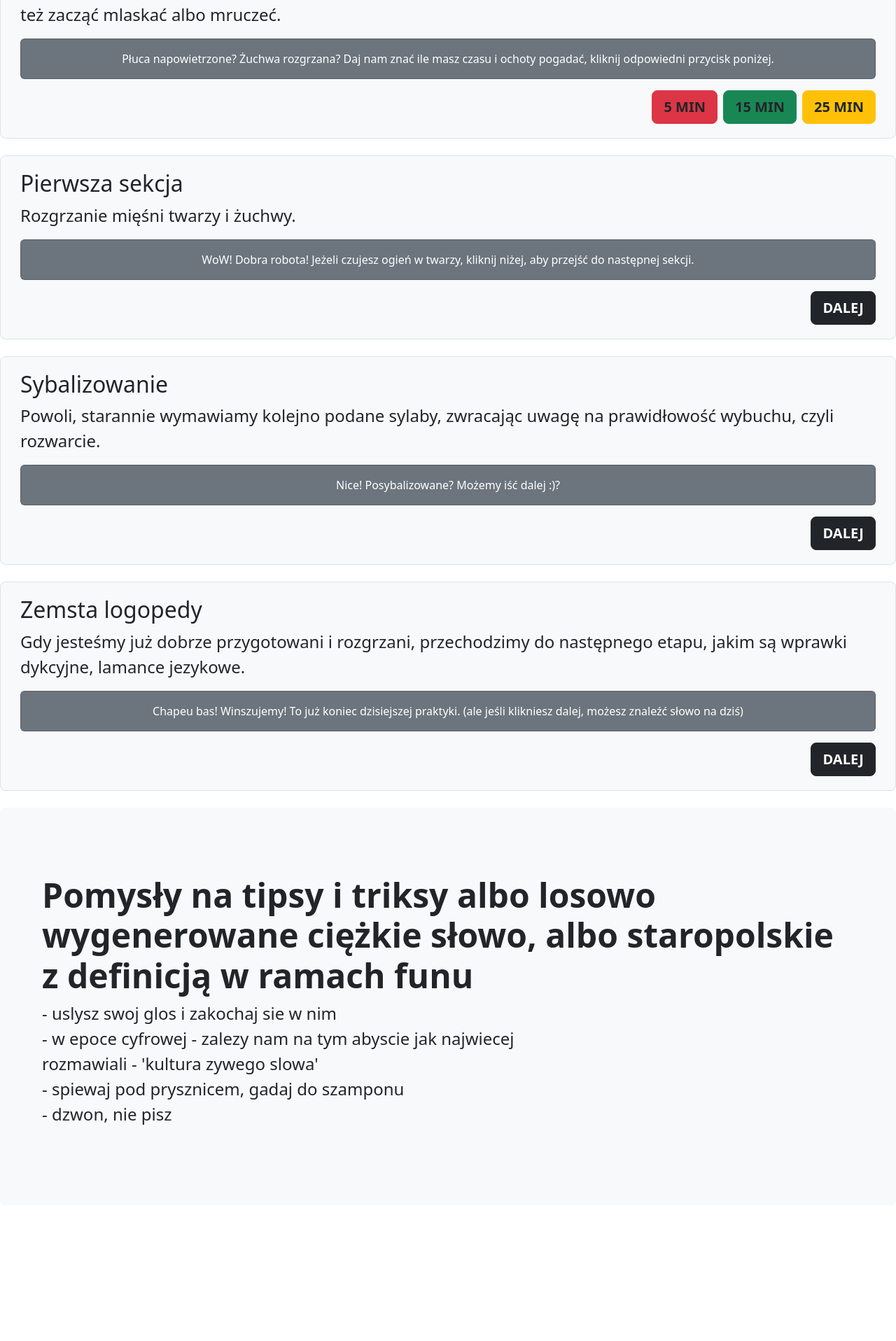
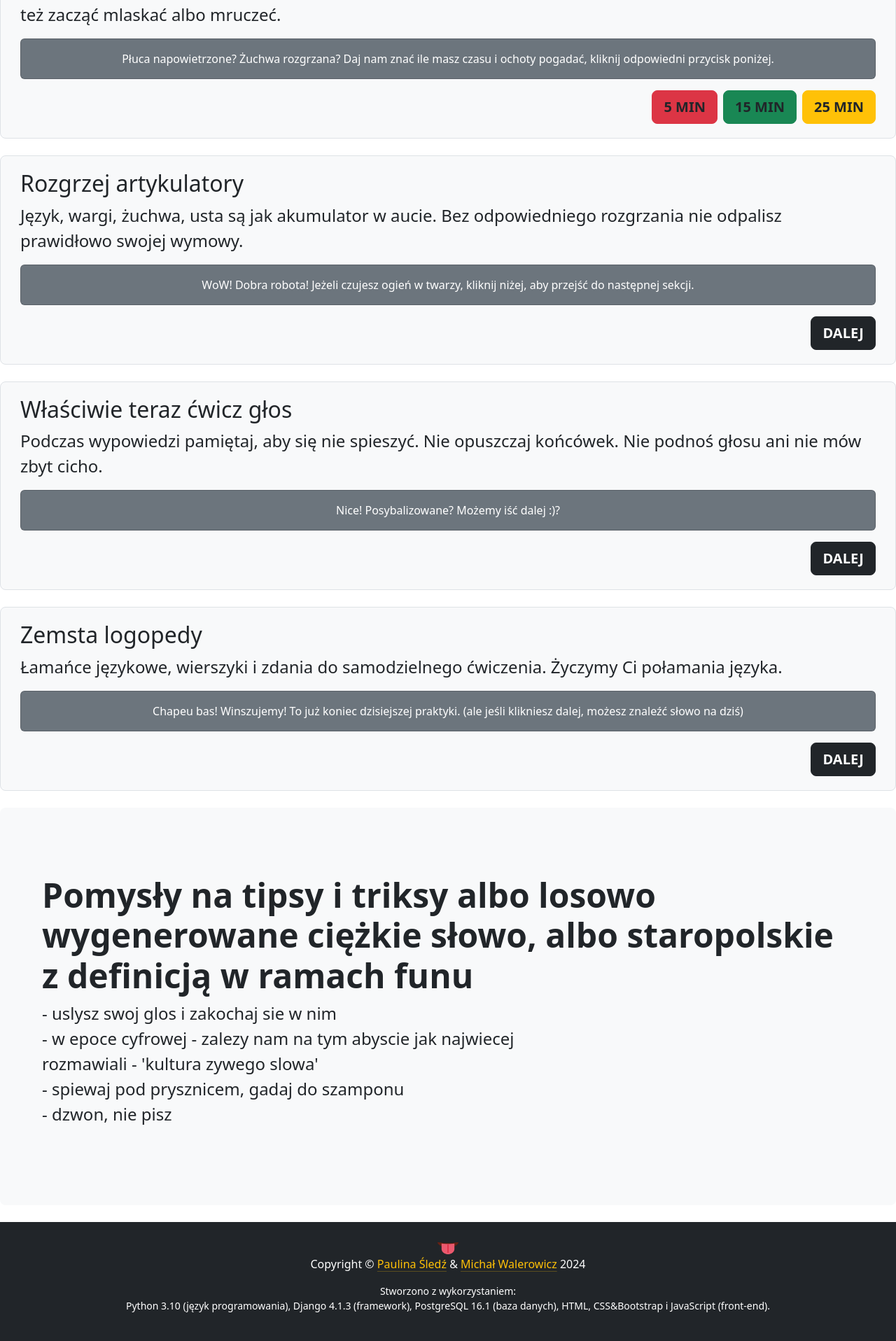
Before and after one commit to draprar/django-tonguetwister_lingwolamki, a Django app: page / in a window 1280 px wide. Shown: the part 664-2580 px from the top of the page at 70% size. Before the commit the page ends 2271 px from the top, so only its background shows below. Run offline with Django 4.2, Linux system fonts and the light colour scheme; data that the repository does not hold is empty; some libraries are stand-ins or nearby versions.

Commit message:
change templates (text)

```diff
--- a/tonguetwister/templates/tonguetwister/base.html
+++ b/tonguetwister/templates/tonguetwister/base.html
@@ -34,5 +34,13 @@
  <div id="content">
         {% block content %}{% endblock %}
  </div>
+
+<footer class="p-4 bg-dark text-white text-center footer" id="footer">
+        <img src="{% static 'assets/ttlogo.png' %}" alt="" width="30" height="24" class="d-inline-block align-text-center"><br>
+          <div class="container">
+              <p>Copyright &copy; <a href="mailto:p.paulinasledz@gmail.com" class="link-warning link-offset-2 link-underline-opacity-25 link-underline-opacity-100-hover">Paulina Śledź</a> & <a href="mailto:waleron@gmail.com" class="link-warning link-offset-2 link-underline-opacity-25 link-underline-opacity-100-hover">Michał Walerowicz</a> 2024</p>
+          <p class="small">Stworzono z wykorzystaniem:<br>Python 3.10 (język programowania), Django 4.1.3 (framework), PostgreSQL 16.1 (baza danych), HTML, CSS&Bootstrap i JavaScript (front-end).</p>
+          </div>
+      </footer>
 </body>
 </html>
--- a/tonguetwister/templates/tonguetwister/main.html
+++ b/tonguetwister/templates/tonguetwister/main.html
@@ -41,8 +41,8 @@
 
 <div class="p-3 mb-4 bg-light border rounded-3" id="apparatus">
     <div class="container-fluid py-1">
-        <h2>Pierwsza sekcja</h2>
-        <p class="col-md-16 fs-4">Rozgrzanie mięśni twarzy i żuchwy.</p>
+        <h2>Rozgrzej artykulatory</h2>
+        <p class="col-md-16 fs-4">Język, wargi, żuchwa, usta są jak akumulator w aucie. Bez odpowiedniego rozgrzania nie odpalisz prawidłowo swojej wymowy.</p>
         <p class="col-md-16 fs-4">
             {% for i in apparatus %}
             <p class="col-md-8 fs-6"> -> {{ i.text }}</p>
@@ -63,8 +63,8 @@
 
 <div class="p-3 mb-4 bg-light border rounded-3" id="articulate">
     <div class="container-fluid py-1">
-        <h2>Sybalizowanie</h2>
-        <p class="col-md-16 fs-4">Powoli, starannie wymawiamy kolejno podane sylaby, zwracając uwagę na prawidłowość wybuchu, czyli rozwarcie.</p>
+        <h2>Właściwie teraz ćwicz głos</h2>
+        <p class="col-md-16 fs-4">Podczas wypowiedzi pamiętaj, aby się nie spieszyć. Nie opuszczaj końcówek. Nie podnoś głosu ani nie mów zbyt cicho.</p>
         <p class="col-md-16 fs-4">
             {% for j in articulation %}
             <p class="fs-6"> -> {{ j.text }}</p>
@@ -86,7 +86,7 @@
 <div class="p-3 mb-4 bg-light border rounded-3" id="twister">
     <div class="container-fluid py-1">
         <h2>Zemsta logopedy</h2>
-        <p class="col-md-16 fs-4">Gdy jesteśmy już dobrze przygotowani i rozgrzani, przechodzimy do następnego etapu, jakim są wprawki dykcyjne, lamance jezykowe.</p>
+        <p class="col-md-16 fs-4">Łamańce językowe, wierszyki i zdania do samodzielnego ćwiczenia. Życzymy Ci połamania języka.</p>
         <p class="col-md-16 fs-4">
             {% for k in twister %}
             <p class="fs-6"> -> {{ k.text }}</p>
```
